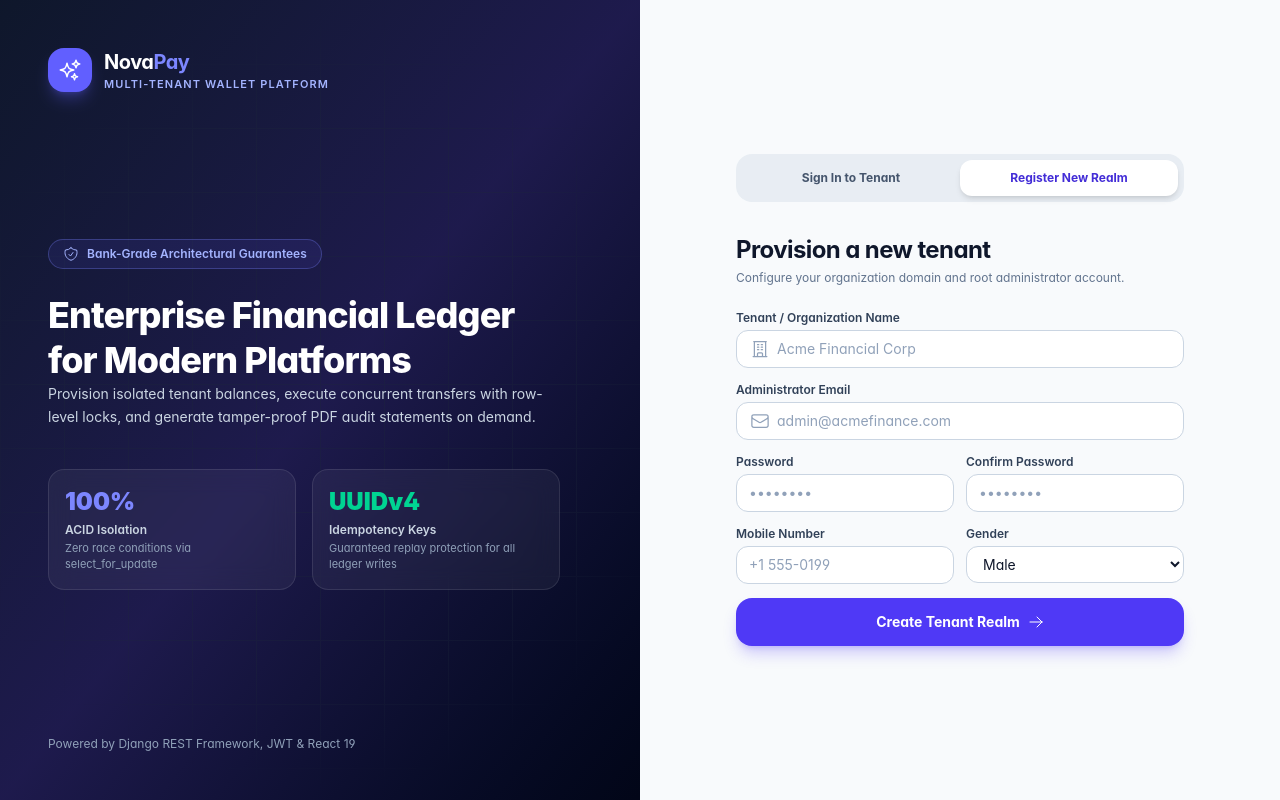
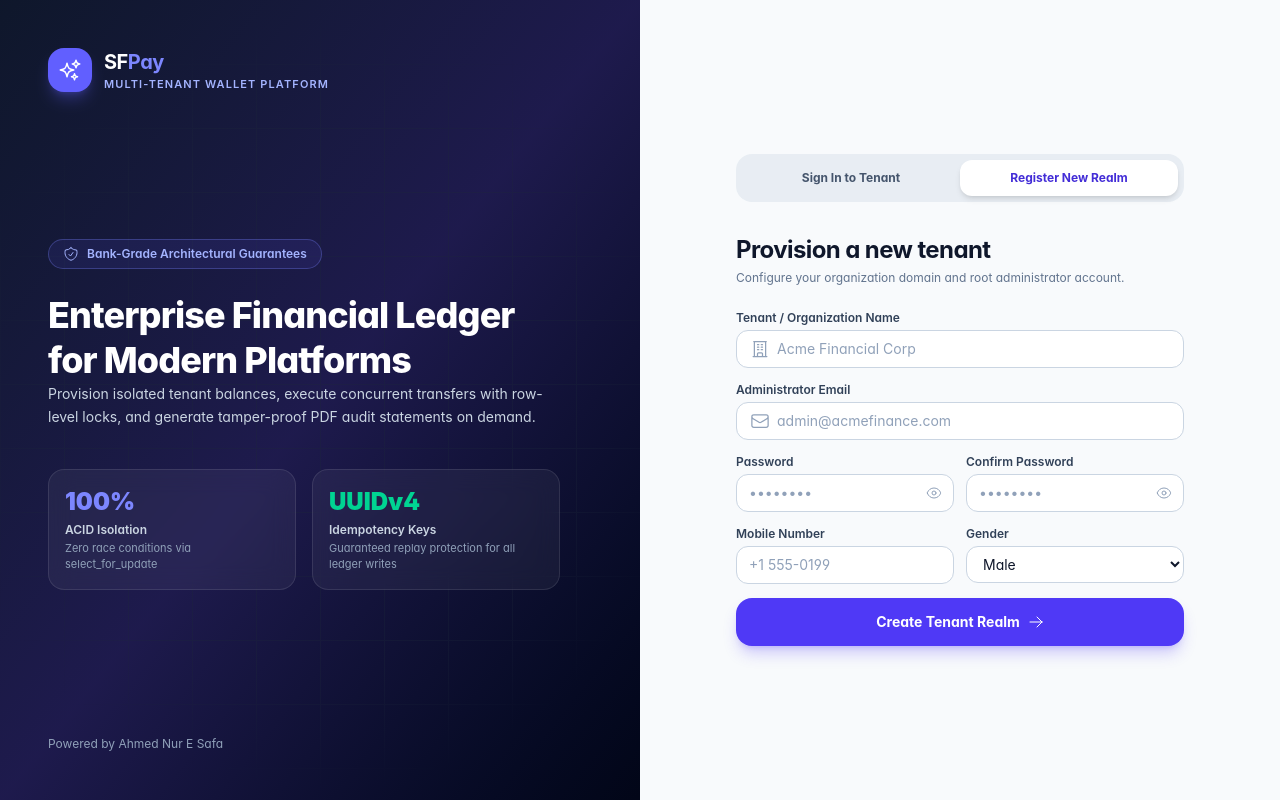
Before and after one commit to AHMED-SAFA/Multi-Tenant-Wallet, a React (Vite) app in the folder frontend/: page / in a window 1280 px wide. Both pictures are taken after a click on the button "Register New Realm". Built offline with nearby package versions, Linux system fonts and the light colour scheme.

Commit message:
refactor(ui): modernize interface and add password visibility toggle to registration

```diff
--- a/frontend/index.html
+++ b/frontend/index.html
@@ -4,7 +4,7 @@
     <meta charset="UTF-8" />
     <link rel="icon" type="image/svg+xml" href="/favicon.svg" />
     <meta name="viewport" content="width=device-width, initial-scale=1.0" />
-    <title>NovaPay | Multi-Tenant Digital Wallet Platform</title>
+    <title>SFPay | Multi-Tenant Digital Wallet Platform</title>
     <link rel="preconnect" href="https://fonts.googleapis.com">
     <link rel="preconnect" href="https://fonts.gstatic.com" crossorigin>
     <link href="https://fonts.googleapis.com/css2?family=Plus+Jakarta+Sans:wght@300;400;500;600;700;800&family=JetBrains+Mono:wght@400;500;600&display=swap" rel="stylesheet">
--- a/frontend/src/api.js
+++ b/frontend/src/api.js
@@ -38,9 +38,12 @@ export const transfer = (
   });
 export const getBalance = (wallet_id) =>
   client.get(`/wallets/${wallet_id}/balance/`);
+
 export const getTransactions = (wallet_id, page = 1) =>
   client.get(`/wallets/${wallet_id}/transactions/?page=${page}`);
+
 export const getProfile = () => client.get("/auth/me/");
+
 export const downloadStatement = async (wallet_id, days) => {
   const res = await client.get(
     `/wallets/${wallet_id}/statement/?days=${days}`,
@@ -101,6 +104,9 @@ export const parseApiError = (err) => {
     if (keys.length > 0) {
       const messages = keys.map((key) => {
         const val = data[key];
+        if (key === "non_field_errors") {
+          return Array.isArray(val) ? val.join(" ") : String(val);
+        }
         return `${key}: ${Array.isArray(val) ? val.join(" ") : String(val)}`;
       });
       return messages.join(" | ");
--- a/frontend/src/components/Sidebar.jsx
+++ b/frontend/src/components/Sidebar.jsx
@@ -78,7 +78,7 @@ export function SidebarContent({
           </div>
           <div className="leading-tight">
             <h1 className="text-lg font-bold tracking-tight text-slate-900 dark:text-white">
-              Nova<span className="text-indigo-600 dark:text-indigo-400">Pay</span>
+              SF<span className="text-indigo-600 dark:text-indigo-400">Pay</span>
             </h1>
             <p className="text-[11px] font-semibold uppercase tracking-wider text-slate-400 dark:text-slate-500">
               Enterprise Ledger
--- a/frontend/src/components/Topbar.jsx
+++ b/frontend/src/components/Topbar.jsx
@@ -48,8 +48,6 @@ export default function Topbar({
               <span className="h-1.5 w-1.5 rounded-full bg-emerald-500 animate-ping"></span>
               Multi-Tenant Isolation
             </span>
-            <span>•</span>
-            <span>ACID Compliant</span>
           </div>
         </div>
       </div>
--- a/frontend/src/views/AuthView.jsx
+++ b/frontend/src/views/AuthView.jsx
@@ -21,6 +21,7 @@ export default function AuthView({ onLoggedIn }) {
   const [successMsg, setSuccessMsg] = useState("");
   const [loading, setLoading] = useState(false);
   const [showPassword, setShowPassword] = useState(false);
+  const [showConfirmPassword, setShowConfirmPassword] = useState(false);
 
   // Form states
   const [formData, setFormData] = useState({
@@ -99,7 +100,7 @@ export default function AuthView({ onLoggedIn }) {
             </div>
             <div>
               <h1 className="text-xl font-bold tracking-tight text-white m-0">
-                Nova<span className="text-indigo-400">Pay</span>
+                SF<span className="text-indigo-400">Pay</span>
               </h1>
               <p className="text-[11px] font-semibold uppercase tracking-widest text-indigo-300">
                 Multi-Tenant Wallet Platform
@@ -120,7 +121,9 @@ export default function AuthView({ onLoggedIn }) {
           </h2>
 
           <p className="text-sm leading-relaxed text-slate-300">
-            Provision isolated tenant balances, execute concurrent transfers with row-level locks, and generate tamper-proof PDF audit statements on demand.
+            Provision isolated tenant balances, execute concurrent transfers
+            with row-level locks, and generate tamper-proof PDF audit statements
+            on demand.
           </p>
 
           <div className="grid grid-cols-2 gap-4 pt-4">
@@ -148,7 +151,7 @@ export default function AuthView({ onLoggedIn }) {
 
         {/* Bottom footer footnote */}
         <div className="relative z-10 text-xs text-slate-400">
-          Powered by Django REST Framework, JWT & React 19
+          Powered by Ahmed Nur E Safa
         </div>
       </div>
 
@@ -162,7 +165,10 @@ export default function AuthView({ onLoggedIn }) {
             </div>
             <div>
               <h1 className="text-lg font-bold text-slate-900 dark:text-white m-0">
-                Nova<span className="text-indigo-600 dark:text-indigo-400">Pay</span>
+                SF
+                <span className="text-indigo-600 dark:text-indigo-400">
+                  Pay
+                </span>
               </h1>
               <p className="text-[10px] uppercase font-bold text-slate-400 tracking-wider">
                 Multi-Tenant Wallet Platform
@@ -285,7 +291,9 @@ export default function AuthView({ onLoggedIn }) {
                 disabled={loading}
                 className="mt-2 flex w-full items-center justify-center gap-2 rounded-2xl bg-indigo-600 py-3.5 text-sm font-bold text-white shadow-lg shadow-indigo-600/25 hover:bg-indigo-500 disabled:opacity-50 transition active:scale-98"
               >
-                <span>{loading ? "Authenticating..." : "Sign In to Workspace"}</span>
+                <span>
+                  {loading ? "Authenticating..." : "Sign In to Workspace"}
+                </span>
                 <ArrowRightIcon className="h-4 w-4" />
               </button>
             </form>
@@ -335,30 +343,66 @@ export default function AuthView({ onLoggedIn }) {
                   <label className="block text-xs font-semibold text-slate-700 dark:text-slate-300 mb-1">
                     Password
                   </label>
+                  <div className="relative">
                     <input
                       name="password"
-                    type="password"
+                      type={showPassword ? "text" : "password"}
                       value={formData.password}
                       onChange={handleChange}
                       placeholder="••••••••"
                       required
-                    className="w-full rounded-xl border border-slate-300 bg-white py-2 px-3 text-sm text-slate-900 placeholder-slate-400 focus:border-indigo-500 focus:outline-none focus:ring-2 focus:ring-indigo-500/20 dark:border-slate-700 dark:bg-slate-900 dark:text-white"
+                      className="w-full rounded-xl border border-slate-300 bg-white py-2 pl-3 pr-10 text-sm text-slate-900 placeholder-slate-400 focus:border-indigo-500 focus:outline-none focus:ring-2 focus:ring-indigo-500/20 dark:border-slate-700 dark:bg-slate-900 dark:text-white"
                     />
+                    <button
+                      type="button"
+                      aria-label={
+                        showPassword ? "Hide password" : "Show password"
+                      }
+                      onClick={() => setShowPassword(!showPassword)}
+                      className="absolute inset-y-0 right-0 flex items-center pr-3 text-slate-400 hover:text-slate-600 dark:hover:text-slate-200"
+                    >
+                      {showPassword ? (
+                        <EyeSlashIcon className="h-4 w-4" />
+                      ) : (
+                        <EyeIcon className="h-4 w-4" />
+                      )}
+                    </button>
+                  </div>
                 </div>
 
                 <div>
                   <label className="block text-xs font-semibold text-slate-700 dark:text-slate-300 mb-1">
                     Confirm Password
                   </label>
+                  <div className="relative">
                     <input
                       name="confirm_password"
-                    type="password"
+                      type={showConfirmPassword ? "text" : "password"}
                       value={formData.confirm_password}
                       onChange={handleChange}
                       placeholder="••••••••"
                       required
-                    className="w-full rounded-xl border border-slate-300 bg-white py-2 px-3 text-sm text-slate-900 placeholder-slate-400 focus:border-indigo-500 focus:outline-none focus:ring-2 focus:ring-indigo-500/20 dark:border-slate-700 dark:bg-slate-900 dark:text-white"
+                      className="w-full rounded-xl border border-slate-300 bg-white py-2 pl-3 pr-10 text-sm text-slate-900 placeholder-slate-400 focus:border-indigo-500 focus:outline-none focus:ring-2 focus:ring-indigo-500/20 dark:border-slate-700 dark:bg-slate-900 dark:text-white"
                     />
+                    <button
+                      type="button"
+                      aria-label={
+                        showConfirmPassword
+                          ? "Hide confirm password"
+                          : "Show confirm password"
+                      }
+                      onClick={() =>
+                        setShowConfirmPassword(!showConfirmPassword)
+                      }
+                      className="absolute inset-y-0 right-0 flex items-center pr-3 text-slate-400 hover:text-slate-600 dark:hover:text-slate-200"
+                    >
+                      {showConfirmPassword ? (
+                        <EyeSlashIcon className="h-4 w-4" />
+                      ) : (
+                        <EyeIcon className="h-4 w-4" />
+                      )}
+                    </button>
+                  </div>
                 </div>
               </div>
 
@@ -399,7 +443,9 @@ export default function AuthView({ onLoggedIn }) {
                 disabled={loading}
                 className="mt-3 flex w-full items-center justify-center gap-2 rounded-2xl bg-indigo-600 py-3.5 text-sm font-bold text-white shadow-lg shadow-indigo-600/25 hover:bg-indigo-500 disabled:opacity-50 transition active:scale-98"
               >
-                <span>{loading ? "Registering Tenant..." : "Create Tenant Realm"}</span>
+                <span>
+                  {loading ? "Registering Tenant..." : "Create Tenant Realm"}
+                </span>
                 <ArrowRightIcon className="h-4 w-4" />
               </button>
             </form>
--- a/frontend/src/views/HistoryView.jsx
+++ b/frontend/src/views/HistoryView.jsx
@@ -26,7 +26,7 @@ export default function HistoryView({
   onShowApiLog,
 }) {
   const [selectedWalletId, setSelectedWalletId] = useState(
-    initialWalletId || (wallets[0]?.id ?? "")
+    initialWalletId || (wallets[0]?.id ?? ""),
   );
   const [balance, setBalance] = useState(null);
   const [transactions, setTransactions] = useState([]);
@@ -173,7 +173,9 @@ export default function HistoryView({
                 title="Refresh Ledger"
                 className="flex h-9 w-9 items-center justify-center rounded-xl border border-slate-200 text-slate-600 hover:bg-slate-50 dark:border-slate-700 dark:text-slate-300 dark:hover:bg-slate-800 transition"
               >
-                <ArrowPathIcon className={`h-4 w-4 ${loading ? "animate-spin text-indigo-600" : ""}`} />
+                <ArrowPathIcon
+                  className={`h-4 w-4 ${loading ? "animate-spin text-indigo-600" : ""}`}
+                />
               </button>
             </div>
           </div>
@@ -181,19 +183,23 @@ export default function HistoryView({
           {selectedWallet && (
             <div className="mt-6 flex flex-col sm:flex-row sm:items-center justify-between gap-4">
               <div>
-                <p className="text-xs text-slate-400 font-medium">Recomputed Ledger Balance</p>
+                <p className="text-xs text-slate-400 font-medium">
+                  Recomputed Ledger Balance
+                </p>
                 <div className="text-3xl font-extrabold text-slate-900 dark:text-white mt-1">
-                  {formatCurrency(balance !== null ? balance : selectedWallet.balance)}
+                  {formatCurrency(
+                    balance !== null ? balance : selectedWallet.balance,
+                  )}
                 </div>
                 <p className="text-xs text-slate-500 dark:text-slate-400 mt-1">
-                  Owner: <span className="font-semibold text-slate-700 dark:text-slate-200">{selectedWallet.owner_name}</span>
+                  Owner:{" "}
+                  <span className="font-semibold text-slate-700 dark:text-slate-200">
+                    {selectedWallet.owner_name}
+                  </span>
                 </p>
               </div>
 
               <div className="rounded-2xl bg-slate-50 p-3.5 dark:bg-slate-800/60 border border-slate-100 dark:border-slate-800 text-xs">
-                <div className="text-slate-500 dark:text-slate-400 font-mono">
-                  UUID: {selectedWallet.id}
-                </div>
                 <div className="mt-1 flex items-center gap-1.5 text-emerald-600 dark:text-emerald-400 font-semibold">
                   <span className="h-1.5 w-1.5 rounded-full bg-emerald-500"></span>
                   Cryptographically Verified Ledger
@@ -216,7 +222,8 @@ export default function HistoryView({
               Download PDF Report
             </h4>
             <p className="text-xs text-slate-500 dark:text-slate-400 mt-1 leading-relaxed">
-              Export an official auditor-ready PDF with complete transaction logs, timestamps, and balance trails.
+              Export an official auditor-ready PDF with complete transaction
+              logs, timestamps, and balance trails.
             </p>
 
             {/* Period Selection Buttons */}
@@ -253,7 +260,9 @@ export default function HistoryView({
             className="mt-6 flex w-full items-center justify-center gap-2 rounded-2xl bg-indigo-600 py-3 text-sm font-bold text-white shadow-lg shadow-indigo-600/20 hover:bg-indigo-500 disabled:opacity-50 transition active:scale-95"
           >
             <DocumentArrowDownIcon className="h-4 w-4" />
-            <span>{downloading ? "Generating PDF..." : "Export PDF Statement"}</span>
+            <span>
+              {downloading ? "Generating PDF..." : "Export PDF Statement"}
+            </span>
           </button>
         </div>
       </div>
@@ -302,7 +311,8 @@ export default function HistoryView({
               No transactions recorded for this wallet
             </p>
             <p className="text-xs text-slate-400 mt-1">
-              Deposit or transfer funds to begin building this wallet's immutable history.
+              Deposit or transfer funds to begin building this wallet's
+              immutable history.
             </p>
           </div>
         ) : (
@@ -334,9 +344,7 @@ export default function HistoryView({
                             {badge.icon}
                             {badge.label}
                           </span>
-                          <span className="font-mono text-xs text-slate-400">
-                            {shortenId(tx.id, 5)}
-                          </span>
+
                         </div>
                       </td>
 
--- a/frontend/src/views/ProfileView.jsx
+++ b/frontend/src/views/ProfileView.jsx
@@ -24,7 +24,9 @@ export default function ProfileView({ profile, tenant, onLogout }) {
         <div className="relative z-10 flex flex-col sm:flex-row sm:items-center justify-between gap-6">
           <div className="flex items-center gap-4">
             <div className="flex h-16 w-16 items-center justify-center rounded-2xl bg-white/10 text-white backdrop-blur-md border border-white/20 text-2xl font-black">
-              {profile.tenant_name ? profile.tenant_name.slice(0, 2).toUpperCase() : "TE"}
+              {profile.tenant_name
+                ? profile.tenant_name.slice(0, 2).toUpperCase()
+                : "TE"}
             </div>
             <div>
               <div className="flex items-center gap-2">
@@ -59,7 +61,9 @@ export default function ProfileView({ profile, tenant, onLogout }) {
               <h4 className="text-base font-bold text-slate-900 dark:text-white">
                 Account Information
               </h4>
-              <p className="text-xs text-slate-400">Tenant administrator credentials</p>
+              <p className="text-xs text-slate-400">
+                Tenant administrator credentials
+              </p>
             </div>
           </div>
 
@@ -116,7 +120,9 @@ export default function ProfileView({ profile, tenant, onLogout }) {
               <h4 className="text-base font-bold text-slate-900 dark:text-white">
                 Security & Isolation Architecture
               </h4>
-              <p className="text-xs text-slate-400">Row-level security & JWT authorization</p>
+              <p className="text-xs text-slate-400">
+                Row-level security & JWT authorization
+              </p>
             </div>
           </div>
 
@@ -126,9 +132,6 @@ export default function ProfileView({ profile, tenant, onLogout }) {
                 <KeyIcon className="h-4 w-4 text-indigo-500" />
                 Session Authentication
               </div>
-              <p className="mt-1 text-xs text-slate-500 dark:text-slate-400 leading-relaxed">
-                Tokens are signed via HMAC SHA-256 JWT tokens with automatic tenant namespace verification on every query.
-              </p>
             </div>
 
             <div className="rounded-2xl bg-slate-50 p-4 dark:bg-slate-800/50 border border-slate-100 dark:border-slate-800">
@@ -136,9 +139,6 @@ export default function ProfileView({ profile, tenant, onLogout }) {
                 <ShieldCheckIcon className="h-4 w-4 text-emerald-500" />
                 Multi-Tenant Row-Level Boundary
               </div>
-              <p className="mt-1 text-xs text-slate-500 dark:text-slate-400 leading-relaxed">
-                Cross-tenant queries are blocked at the ORM layer. Other organizations' accounts return strict 404s to eliminate data leakage.
-              </p>
             </div>
           </div>
 
--- a/frontend/src/views/TransactionsView.jsx
+++ b/frontend/src/views/TransactionsView.jsx
@@ -162,7 +162,7 @@ export default function TransactionsView({
                   <option value="">Select a wallet...</option>
                   {wallets.map((w) => (
                     <option key={w.id} value={w.id}>
-                      {w.owner_name} — {formatCurrency(w.balance)} ({shortenId(w.id, 6)})
+                      {w.owner_name} — {formatCurrency(w.balance)}
                     </option>
                   ))}
                 </select>
@@ -194,7 +194,7 @@ export default function TransactionsView({
                       .filter((w) => w.id !== selectedWalletId)
                       .map((w) => (
                         <option key={w.id} value={w.id}>
-                          {w.owner_name} — {formatCurrency(w.balance)} ({shortenId(w.id, 6)})
+                          {w.owner_name} — {formatCurrency(w.balance)}
                         </option>
                       ))}
                   </select>
```
Also changed, not shown: frontend/src/App.jsx (+23 -9 lines), frontend/src/views/WalletsView.jsx (+21 -10 lines). Lines whose indentation alone changed are shown as unchanged.
